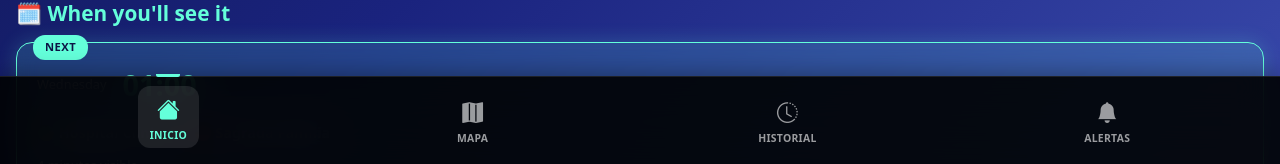
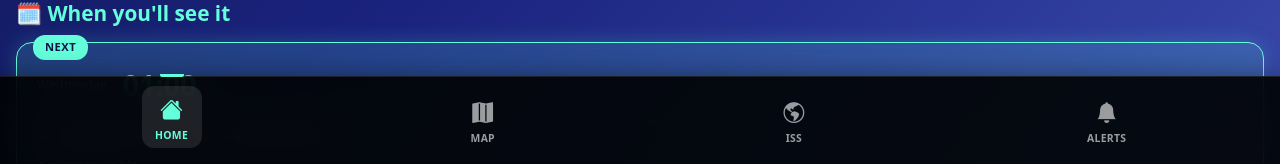
Before and after one commit to deuvede24/IssTracker, an Angular app: page /home in a window 1280 px wide. Shown: the part 633-797 px from the top of the page. Built offline with nearby package versions, Linux system fonts and the light colour scheme.

Commit message:
chore: extract bottom navigation from AppComponent into standalone BottomNavComponent

```diff
--- a/src/app/app.component.html
+++ b/src/app/app.component.html
@@ -1,23 +1,6 @@
-<!-- app.component.html - BOTTOM NAVIGATION LAYOUT -->
 <div class="app-container">
-
-  <!-- Main Content Area - Ocupa todo el espacio -->
   <main class="main-content">
     <router-outlet></router-outlet>
   </main>
-
-  <!-- Bottom Navigation Bar -->
-  <nav class="bottom-nav">
-    <button
-      *ngFor="let item of navItems"
-      class="nav-item"
-      [class.active]="isActive(item.id)"
-      [style.--item-color]="item.color"
-      (click)="navigateTo(item)"
-    >
-      <i [class]="item.icon" class="nav-icon"></i>
-      <span class="nav-label">{{ item.label }}</span>
-    </button>
-  </nav>
-
+  <app-bottom-nav></app-bottom-nav>
 </div>
--- a/src/app/app.component.ts
+++ b/src/app/app.component.ts
@@ -1,60 +1,16 @@
-// app.component.ts
+// src/app/app.component.ts
 import { Component } from '@angular/core';
 import { CommonModule } from '@angular/common';
-import { RouterOutlet, Router } from '@angular/router';
+import { RouterModule } from '@angular/router';
+import { BottomNavComponent } from './shared/components/bottom-nav/bottom-nav.component';
 
 @Component({
   selector: 'app-root',
   standalone: true,
-  imports: [CommonModule, RouterOutlet],
+  imports: [CommonModule, RouterModule, BottomNavComponent],
   templateUrl: './app.component.html',
   styleUrls: ['./app.component.scss']
 })
 export class AppComponent {
   title = 'ISS Tracker';
-
-  currentRoute = 'home';
-
-  // Opciones de navegación para BOTTOM NAV
-  navItems = [
-    {
-      id: 'home',
-      label: 'Inicio',
-      icon: 'bi bi-house-fill',
-      color: '#64ffda',
-      route: '/home'
-    },
-    {
-      id: 'map',
-      label: 'Mapa',
-      icon: 'bi bi-map-fill',
-      color: '#2196F3',
-      route: '/map'
-    },
-    {
-      id: 'history',
-      label: 'Historial',
-      icon: 'bi bi-clock-history',
-      color: '#F44336',
-      route: '/history'
-    },
-    {
-      id: 'alerts',
-      label: 'Alertas',
-      icon: 'bi bi-bell-fill',
-      color: '#FFC107',
-      route: '/alerts'
-    }
-  ];
-
-  constructor(private router: Router) {}
-
-  navigateTo(navItem: any) {
-    this.currentRoute = navItem.id;
-    this.router.navigate([navItem.route]);
-  }
-
-  isActive(routeId: string): boolean {
-    return this.currentRoute === routeId;
-  }
 }
--- a/src/app/shared/components/bottom-nav/bottom-nav.component.html
+++ b/src/app/shared/components/bottom-nav/bottom-nav.component.html
@@ -1,34 +1,14 @@
 <nav class="bottom-nav">
-  <a
-    routerLink="/"
-    routerLinkActive="active"
-    [routerLinkActiveOptions]="{ exact: true }"
-  >
-    <i class="icon-home"></i>
-    <span>Inicio</span>
-  </a>
-
-  <a
-    routerLink="/map"
-    routerLinkActive="active"
-  >
-    <i class="icon-map"></i>
-    <span>Mapa</span>
-  </a>
-
-  <a
-    routerLink="/history"
-    routerLinkActive="active"
-  >
-    <i class="icon-history"></i>
-    <span>Historial</span>
-  </a>
-
-  <a
-    routerLink="/alerts"
-    routerLinkActive="active"
-  >
-    <i class="icon-bell"></i>
-    <span>Alertas</span>
-  </a>
+  @for (item of navItems; track item.id) {
+    <a
+      [routerLink]="item.route"
+      routerLinkActive="active"
+      [routerLinkActiveOptions]="{ exact: false }"
+      class="nav-item"
+      [style.--item-color]="item.color"
+    >
+      <i [class]="item.icon" class="nav-icon"></i>
+      <span class="nav-label">{{ item.label }}</span>
+    </a>
+  }
 </nav>
--- a/src/app/shared/components/bottom-nav/bottom-nav.component.scss
+++ b/src/app/shared/components/bottom-nav/bottom-nav.component.scss
@@ -0,0 +1,128 @@
+// ===== BOTTOM NAVIGATION BAR =====
+.bottom-nav {
+  display: flex;
+  justify-content: space-around;
+  align-items: center;
+  background: rgba(0,0,0,0.9);
+  backdrop-filter: blur(20px);
+  border-top: 1px solid rgba(255,255,255,0.1);
+  padding: 0.75rem 1rem 1.5rem;
+  position: fixed;
+  bottom: 0;
+  left: 0;
+  right: 0;
+  z-index: 1000;
+  box-shadow: 0 -4px 20px rgba(0,0,0,0.3);
+}
+
+.nav-item {
+  display: flex;
+  flex-direction: column;
+  align-items: center;
+  justify-content: center;
+  gap: 0.25rem;
+  background: transparent;
+  border: none;
+  color: rgba(255,255,255,0.6);
+  cursor: pointer;
+  transition: all 0.3s ease;
+  padding: 0.5rem 0.75rem;
+  border-radius: 12px;
+  min-width: 60px;
+  position: relative;
+  text-decoration: none !important;
+
+  &:hover {
+    color: rgba(255,255,255,0.8);
+    background: rgba(255,255,255,0.05);
+    transform: translateY(-2px);
+  }
+
+  &.active {
+    color: var(--item-color, #64ffda);
+    background: rgba(255,255,255,0.1);
+    transform: translateY(-3px);
+
+    .nav-icon {
+      transform: scale(1.1);
+    }
+
+    &::before {
+      content: '';
+      position: absolute;
+      top: -0.75rem;
+      left: 50%;
+      transform: translateX(-50%);
+      width: 24px;
+      height: 3px;
+      background: var(--item-color, #64ffda);
+      border-radius: 0 0 2px 2px;
+    }
+  }
+
+  &:active {
+    transform: translateY(-1px) scale(0.95);
+  }
+}
+
+.nav-icon {
+  font-size: 1.3rem;
+  transition: transform 0.2s ease;
+}
+
+.nav-label {
+  font-size: 0.65rem;
+  font-weight: 600;
+  text-transform: uppercase;
+  letter-spacing: 0.3px;
+  line-height: 1;
+}
+
+// ===== RESPONSIVE =====
+@media (max-width: 480px) {
+  .bottom-nav {
+    padding: 0.5rem 0.5rem 1.25rem;
+  }
+
+  .nav-item {
+    padding: 0.5rem 0.5rem;
+    min-width: 50px;
+    gap: 0.2rem;
+  }
+
+  .nav-icon {
+    font-size: 1.2rem;
+  }
+
+  .nav-label {
+    font-size: 0.6rem;
+  }
+}
+
+@media (max-width: 360px) {
+  .nav-label {
+    display: none;
+  }
+
+  .nav-icon {
+    font-size: 1.4rem;
+  }
+
+  .nav-item {
+    gap: 0;
+    padding: 0.75rem 0.5rem;
+  }
+}
+
+// ===== PWA SUPPORT =====
+@supports (padding-bottom: env(safe-area-inset-bottom)) {
+  .bottom-nav {
+    padding-bottom: calc(1rem + env(safe-area-inset-bottom));
+  }
+}
+
+@media (display-mode: standalone) {
+  .bottom-nav {
+    padding-bottom: 1.5rem;
+  }
+}
--- a/src/app/shared/components/bottom-nav/bottom-nav.component.ts
+++ b/src/app/shared/components/bottom-nav/bottom-nav.component.ts
@@ -1,26 +1,21 @@
-/*import { Component } from '@angular/core';
-
-@Component({
-  selector: 'app-bottom-nav',
-  imports: [],
-  templateUrl: './bottom-nav.component.html',
-  styleUrl: './bottom-nav.component.scss'
-})
-export class BottomNavComponent {
-
-}
-*/
+// src/app/shared/components/bottom-nav/bottom-nav.component.ts
 import { Component } from '@angular/core';
-import { RouterLink, RouterLinkActive } from '@angular/router';
+import { CommonModule } from '@angular/common';
+import { RouterModule } from '@angular/router';
 
 @Component({
   selector: 'app-bottom-nav',
   standalone: true,
-  imports: [RouterLink, RouterLinkActive],
+  imports: [CommonModule, RouterModule],
   templateUrl: './bottom-nav.component.html',
-  styleUrls: ['./bottom-nav.component.scss'],
+  styleUrls: ['./bottom-nav.component.scss']
 })
 export class BottomNavComponent {
-  // Si más adelante quieres lógica (por ejemplo, notificaciones pendientes),
-  // la pones aquí.
+  // AQUÍ van los navItems
+  navItems = [
+    { id: 'home',   label: 'Home',  icon: 'bi bi-house-fill',  color: '#64ffda', route: '/home' },
+    { id: 'map',    label: 'Map',   icon: 'bi bi-map-fill',    color: '#2196F3', route: '/map' },
+    { id: 'iss',    label: 'ISS',   icon: 'bi bi-globe-americas', color: '#F44336', route: '/iss' },
+    { id: 'alerts', label: 'Alerts',icon: 'bi bi-bell-fill',    color: '#FFC107', route: '/alerts' }
+  ];
 }
```
